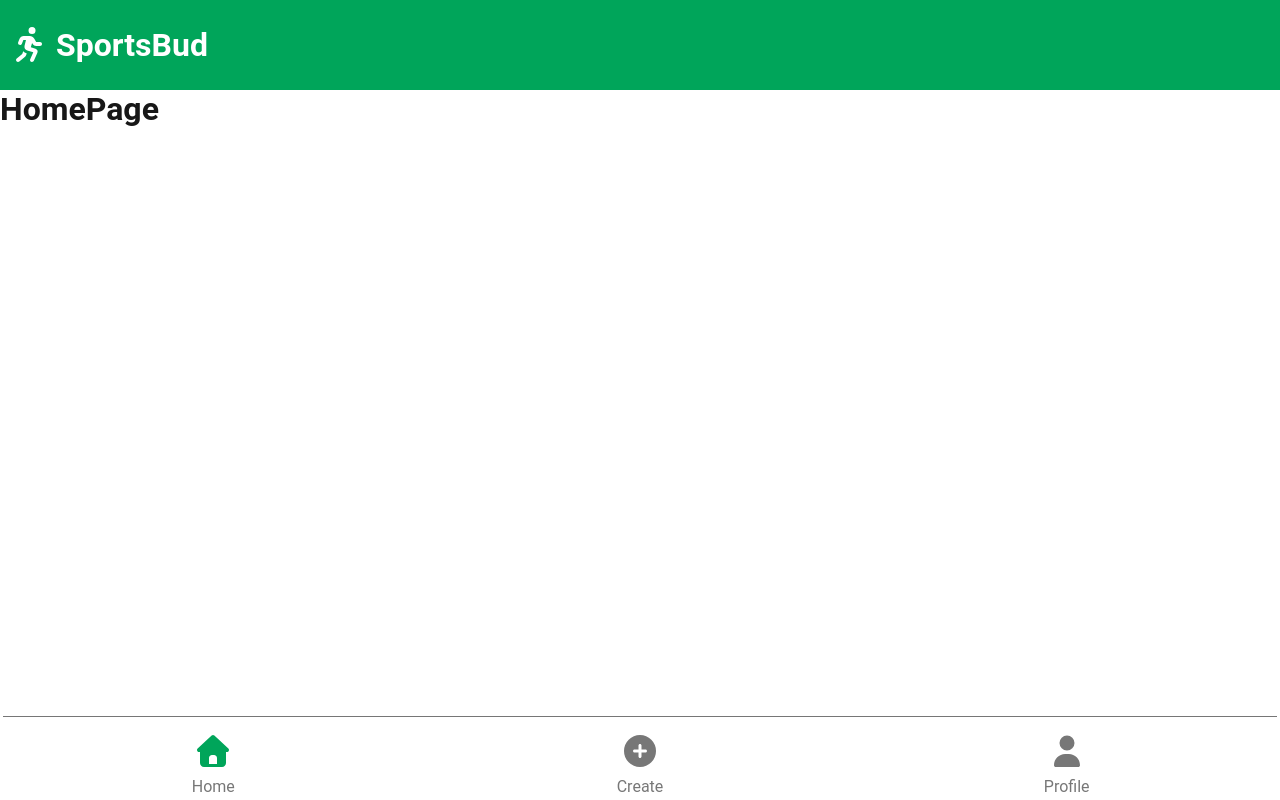
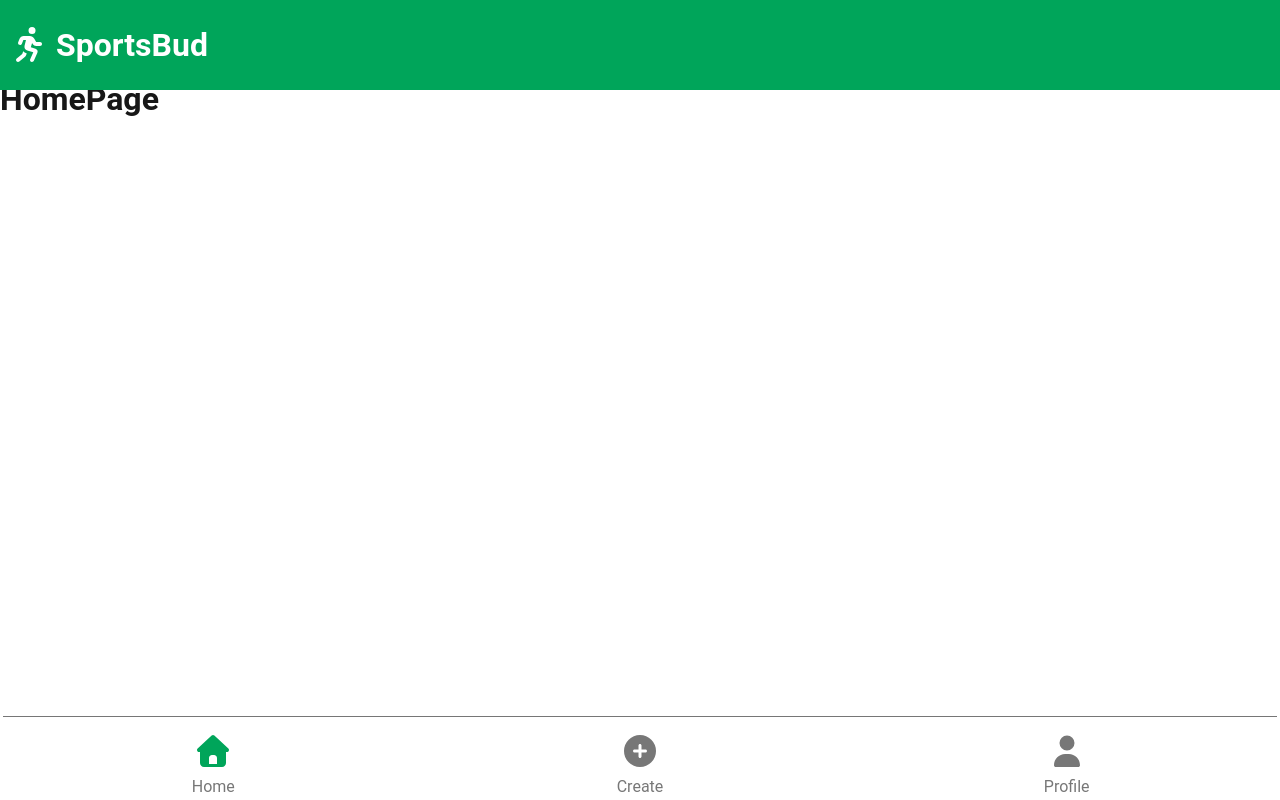
Before and after one commit to ticinovicsara/SportsBud, a React (Vite) app in the folder apps/frontend/: page / in a window 1280 px wide. Built offline with nearby package versions, Linux system fonts and the light colour scheme.

Commit message:
fix body margins

```diff
--- a/apps/frontend/src/index.css
+++ b/apps/frontend/src/index.css
@@ -13,7 +13,7 @@ html {
 }
 
 body {
-  margin-top: 5.6em;
+  margin-top: 5em;
   margin-bottom: 5.2em;
 }
 
```
